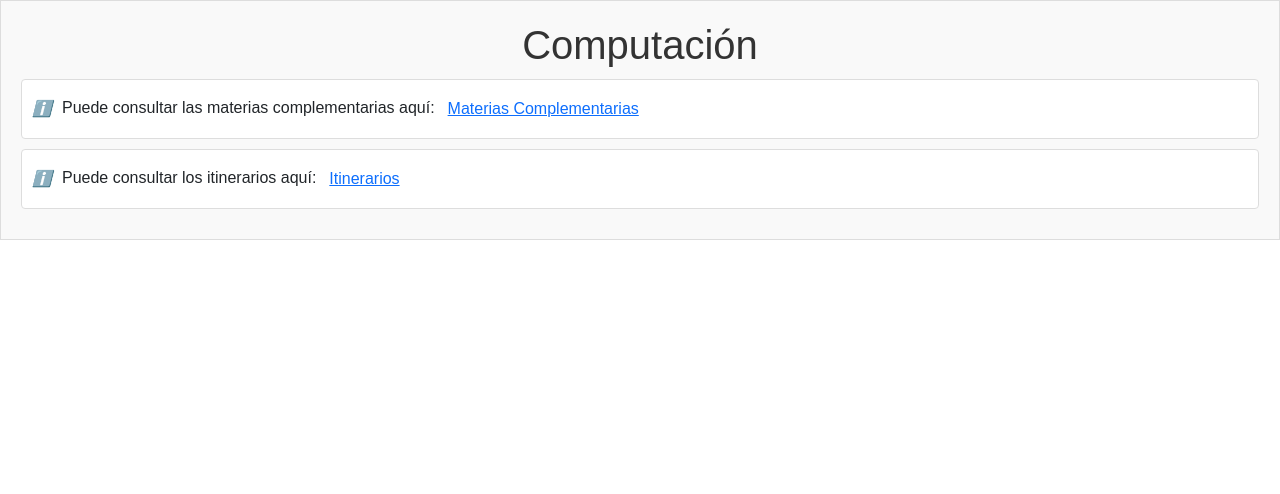
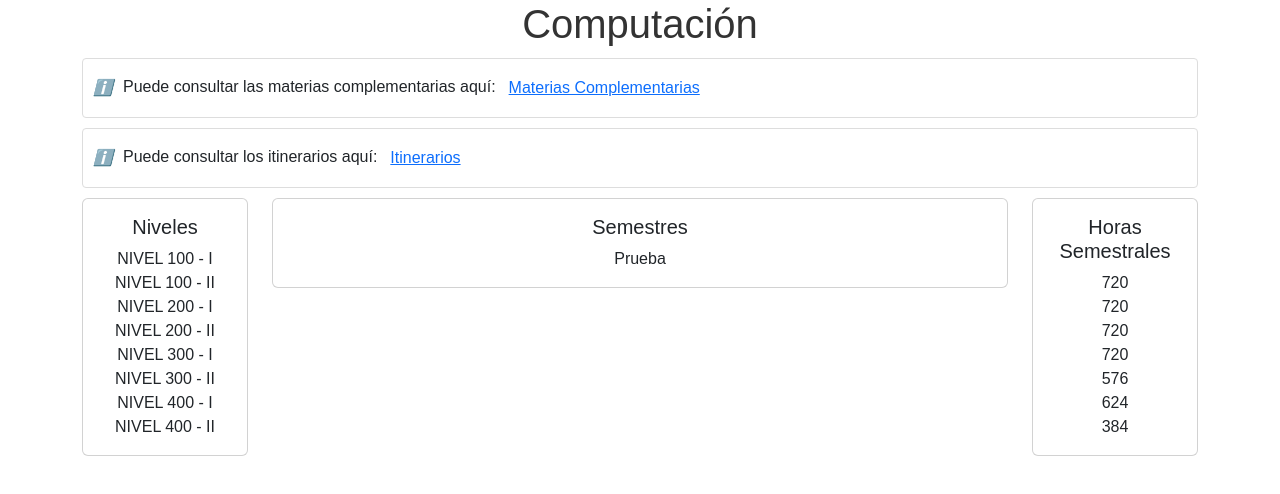
Before and after one commit to FabrazJ/Front2015_K, a React (Create React App) app: page / in a window 1280 px wide. Shown: the top 494 px of the page. Built offline with nearby package versions, Linux system fonts and the light colour scheme.

Commit message:
Actualizacion de Malla

```diff
--- a/src/components/material.js
+++ b/src/components/material.js
@@ -7,14 +7,28 @@ import HorasSemestrales from './subcomponents/mallas/HorasSemestrales';
 import Niveles from './subcomponents/mallas/Niveles';
 // Styles
 import '../style/prueba.css'
+//Contenedor de prueba
+import { Container, Row, Col } from 'react-bootstrap';
+
 const Material = () => {
   return (
-    <div className="material-container">
+    <Container >
       <h1>Computación</h1>
       <CSubject />
-      <Itineraries/>
-      {/* <Malla /> */}
-    </div>
+      <Itineraries />
+
+      <Row>
+        <Col md={2}>
+          <Niveles />
+        </Col>
+        <Col md={8}>
+          <Semestres />
+        </Col>
+        <Col md={2}>
+          <HorasSemestrales />
+        </Col>
+      </Row>
+    </Container>
   );
 };
 
```
